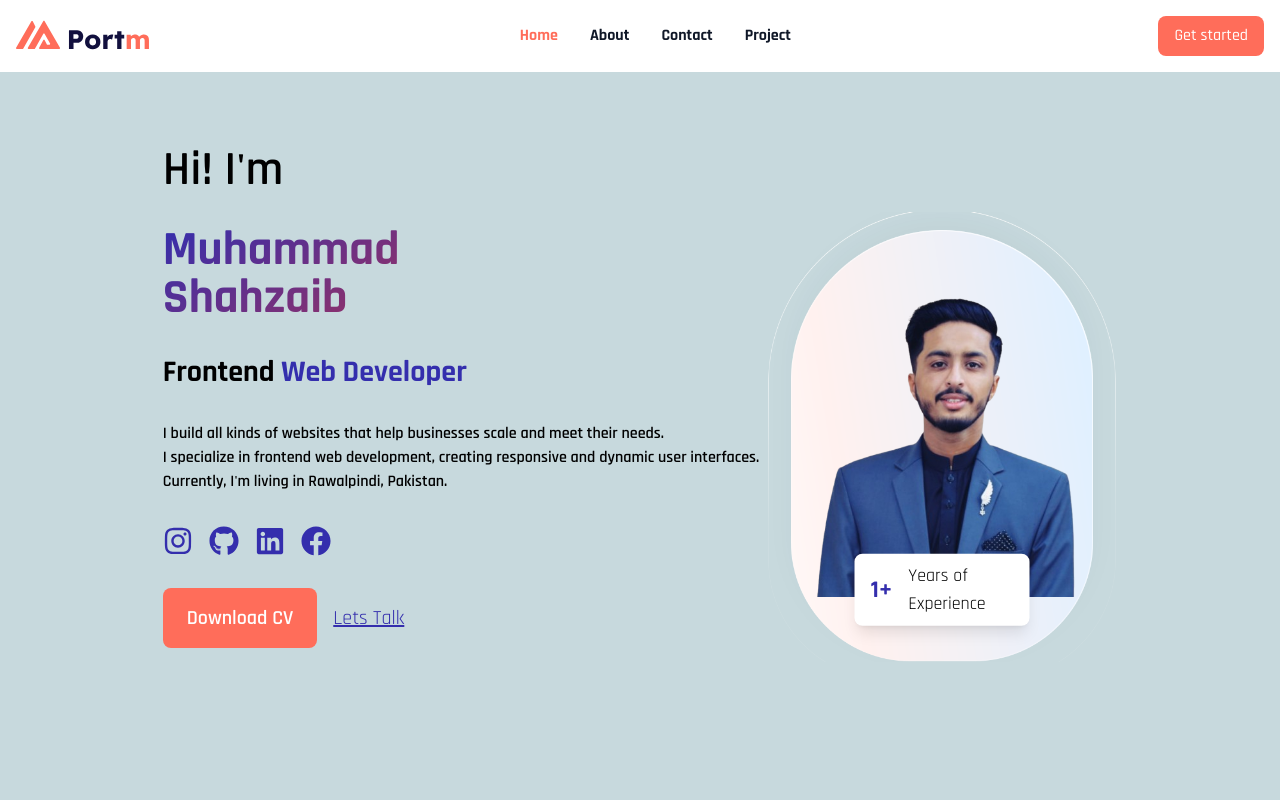
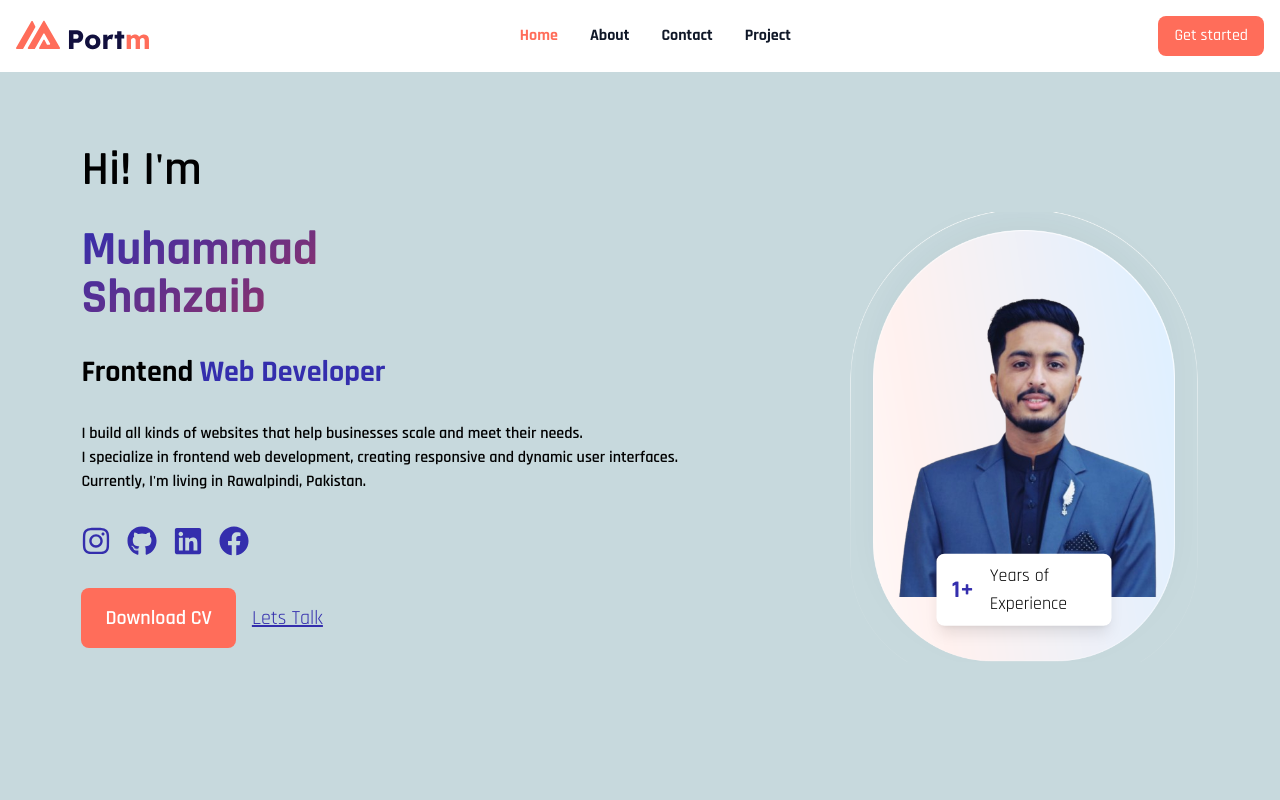
Before and after one commit to MuhammadShahzaib1423/React_Portfolio, a React (Vite) app: page / in a window 1280 px wide. Shown: the top 800 px of the page. Built offline with nearby package versions, Linux system fonts and the light colour scheme.

Commit message:
Complete Code

```diff
--- a/src/Components/Home.jsx
+++ b/src/Components/Home.jsx
@@ -22,7 +22,7 @@ const Home = () => {
 
 >
 
-    <div className='container w-full py-15 flex  p-8 md:flex-row justify-center items-center space-x-2'>
+    <div className='container w-full py-15 flex flex-col-reverse md:flex-row justify-around items-center space-x-2'>
 
         <div className='space-y-8 w-[50]'>
             <h1 className='text-3xl md:text-5xl text-[rgb(210, 210, 214)] font-semibold'> Hi! I'm</h1>
```
